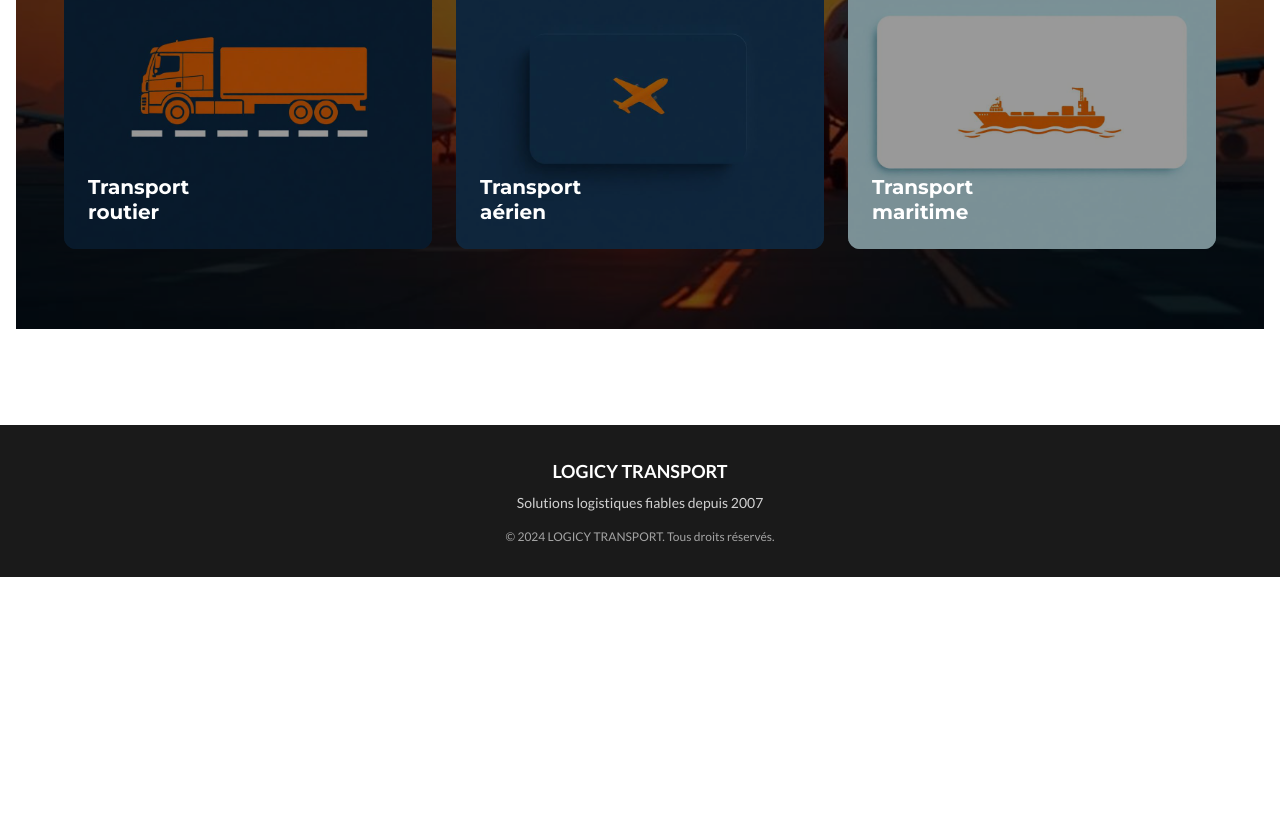
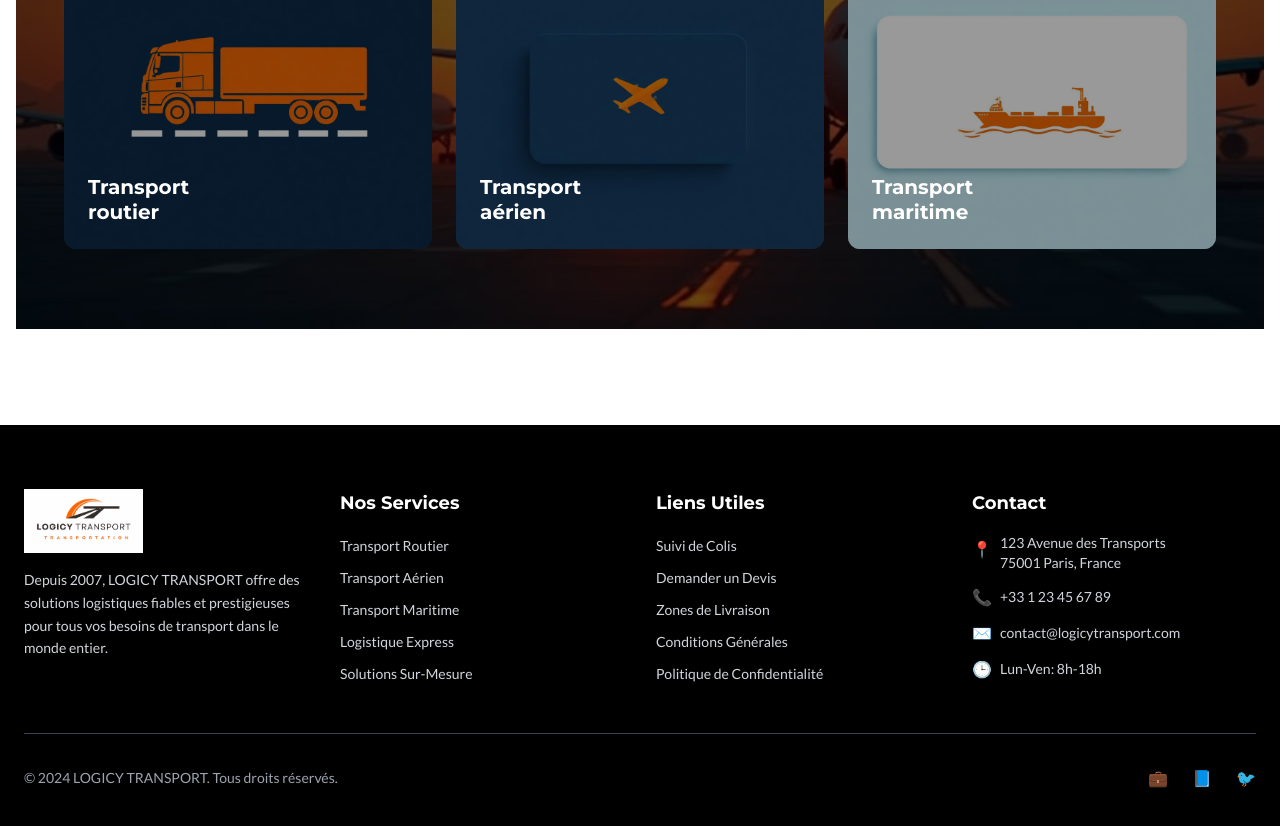
Before and after one commit to lolo2020s/logicylogistics-tracking, a React (Vite) app: page / in a window 1280 px wide. Shown: the part 1028-1854 px from the top of the page. Before the commit the page ends 1605 px from the top, so only its background shows below. Built offline with nearby package versions, Linux system fonts and the light colour scheme.

Commit message:
Améliorer le footer
Le footer a été enrichi avec des informations de contact, des liens de navigation et des icônes de médias sociaux pour une meilleure expérience utilisateur.

```diff
--- a/src/pages/Index.tsx
+++ b/src/pages/Index.tsx
@@ -34,16 +34,93 @@ const Index = () => {
       </main>
 
       {/* Footer */}
-      <footer className="bg-secondary text-secondary-foreground py-8 mt-16">
-        <div className="container mx-auto px-4 text-center">
-          <div className="mb-4">
-            <h3 className="font-bold text-lg mb-2">LOGICY TRANSPORT</h3>
-            <p className="text-sm opacity-80">
-              Solutions logistiques fiables depuis 2007
-            </p>
+      <footer className="bg-black text-white py-16 mt-16">
+        <div className="container mx-auto px-6">
+          <div className="grid grid-cols-1 md:grid-cols-4 gap-8 mb-12">
+            {/* Logo et description */}
+            <div className="md:col-span-1">
+              <img
+                src="/lovable-uploads/bf7b75bd-bbc4-4ea9-8372-c927a61de59b.png"
+                alt="LOGICY TRANSPORT"
+                className="h-16 w-auto mb-4"
+              />
+              <p className="text-gray-300 text-sm leading-relaxed">
+                Depuis 2007, LOGICY TRANSPORT offre des solutions logistiques fiables et prestigieuses pour tous vos besoins de transport dans le monde entier.
+              </p>
+            </div>
+
+            {/* Services */}
+            <div>
+              <h4 className="text-white font-montserrat font-bold text-lg mb-4">Nos Services</h4>
+              <ul className="space-y-2">
+                <li><a href="#" className="text-gray-300 hover:text-primary transition-smooth text-sm">Transport Routier</a></li>
+                <li><a href="#" className="text-gray-300 hover:text-primary transition-smooth text-sm">Transport Aérien</a></li>
+                <li><a href="#" className="text-gray-300 hover:text-primary transition-smooth text-sm">Transport Maritime</a></li>
+                <li><a href="#" className="text-gray-300 hover:text-primary transition-smooth text-sm">Logistique Express</a></li>
+                <li><a href="#" className="text-gray-300 hover:text-primary transition-smooth text-sm">Solutions Sur-Mesure</a></li>
+              </ul>
+            </div>
+
+            {/* Liens utiles */}
+            <div>
+              <h4 className="text-white font-montserrat font-bold text-lg mb-4">Liens Utiles</h4>
+              <ul className="space-y-2">
+                <li><a href="#" className="text-gray-300 hover:text-primary transition-smooth text-sm">Suivi de Colis</a></li>
+                <li><a href="#" className="text-gray-300 hover:text-primary transition-smooth text-sm">Demander un Devis</a></li>
+                <li><a href="#" className="text-gray-300 hover:text-primary transition-smooth text-sm">Zones de Livraison</a></li>
+                <li><a href="#" className="text-gray-300 hover:text-primary transition-smooth text-sm">Conditions Générales</a></li>
+                <li><a href="#" className="text-gray-300 hover:text-primary transition-smooth text-sm">Politique de Confidentialité</a></li>
+              </ul>
+            </div>
+
+            {/* Contact */}
+            <div>
+              <h4 className="text-white font-montserrat font-bold text-lg mb-4">Contact</h4>
+              <div className="space-y-3">
+                <div className="flex items-start space-x-2">
+                  <div className="text-primary mt-1">📍</div>
+                  <p className="text-gray-300 text-sm">
+                    123 Avenue des Transports<br />
+                    75001 Paris, France
+                  </p>
+                </div>
+                <div className="flex items-center space-x-2">
+                  <div className="text-primary">📞</div>
+                  <p className="text-gray-300 text-sm">+33 1 23 45 67 89</p>
+                </div>
+                <div className="flex items-center space-x-2">
+                  <div className="text-primary">✉️</div>
+                  <p className="text-gray-300 text-sm">contact@logicytransport.com</p>
+                </div>
+                <div className="flex items-center space-x-2">
+                  <div className="text-primary">🕒</div>
+                  <p className="text-gray-300 text-sm">Lun-Ven: 8h-18h</p>
+                </div>
+              </div>
+            </div>
           </div>
-          <div className="text-xs opacity-60">
-            © 2024 LOGICY TRANSPORT. Tous droits réservés.
+
+          {/* Ligne de séparation */}
+          <div className="border-t border-gray-700 pt-8">
+            <div className="flex flex-col md:flex-row justify-between items-center">
+              <div className="text-gray-400 text-sm mb-4 md:mb-0">
+                © 2024 LOGICY TRANSPORT. Tous droits réservés.
+              </div>
+              <div className="flex space-x-6">
+                <a href="#" className="text-gray-400 hover:text-primary transition-smooth">
+                  <span className="sr-only">LinkedIn</span>
+                  💼
+                </a>
+                <a href="#" className="text-gray-400 hover:text-primary transition-smooth">
+                  <span className="sr-only">Facebook</span>
+                  📘
+                </a>
+                <a href="#" className="text-gray-400 hover:text-primary transition-smooth">
+                  <span className="sr-only">Twitter</span>
+                  🐦
+                </a>
+              </div>
+            </div>
           </div>
         </div>
       </footer>
```
